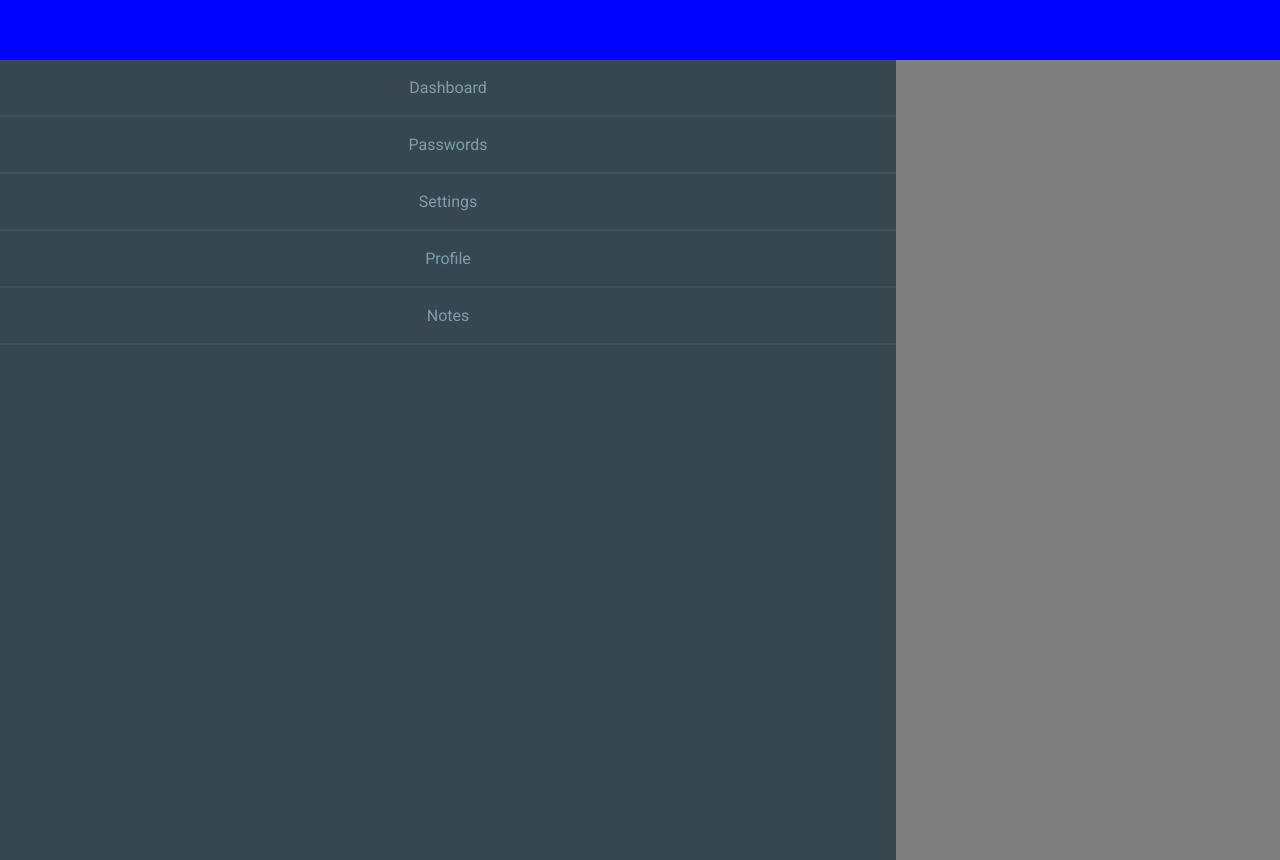
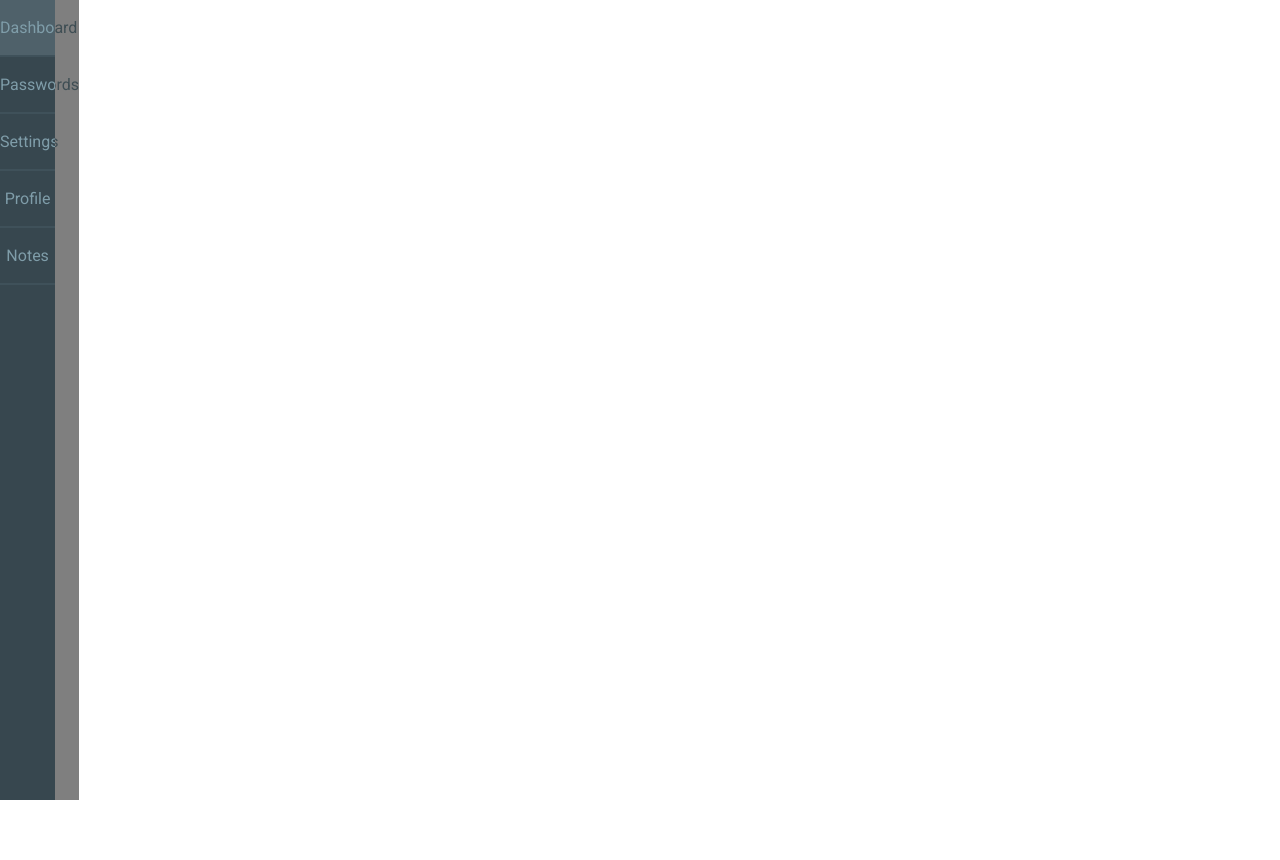
Before and after one commit to Tiqur/BitVault-Frontend, a React (Create React App) app in the folder bitvault/: page /dashboard in a window 1280 px wide. After the commit the page ends 800 px from the top, so only its background shows below. Built offline with nearby package versions, Linux system fonts and the light colour scheme.

Commit message:
Added title to sidebar and fixed blur overlay

```diff
--- a/bitvault/src/pages/DashboardPage.jsx
+++ b/bitvault/src/pages/DashboardPage.jsx
@@ -2,15 +2,18 @@ import SideBar from '../components/SideBar';
 import NavBar from '../components/NavBar';
 import styled from 'styled-components';
 
-
-
+const Container = styled.div`
+    display: flex;
+    flex-direction: row-reverse;
+    justify-content: flex-end;
+`
 
 const DashboardPage = (props) => {
     return (
-        <>
+        <Container>
             <NavBar />
             <SideBar />
-        </>
+        </ Container>
     )
 }
 
```
